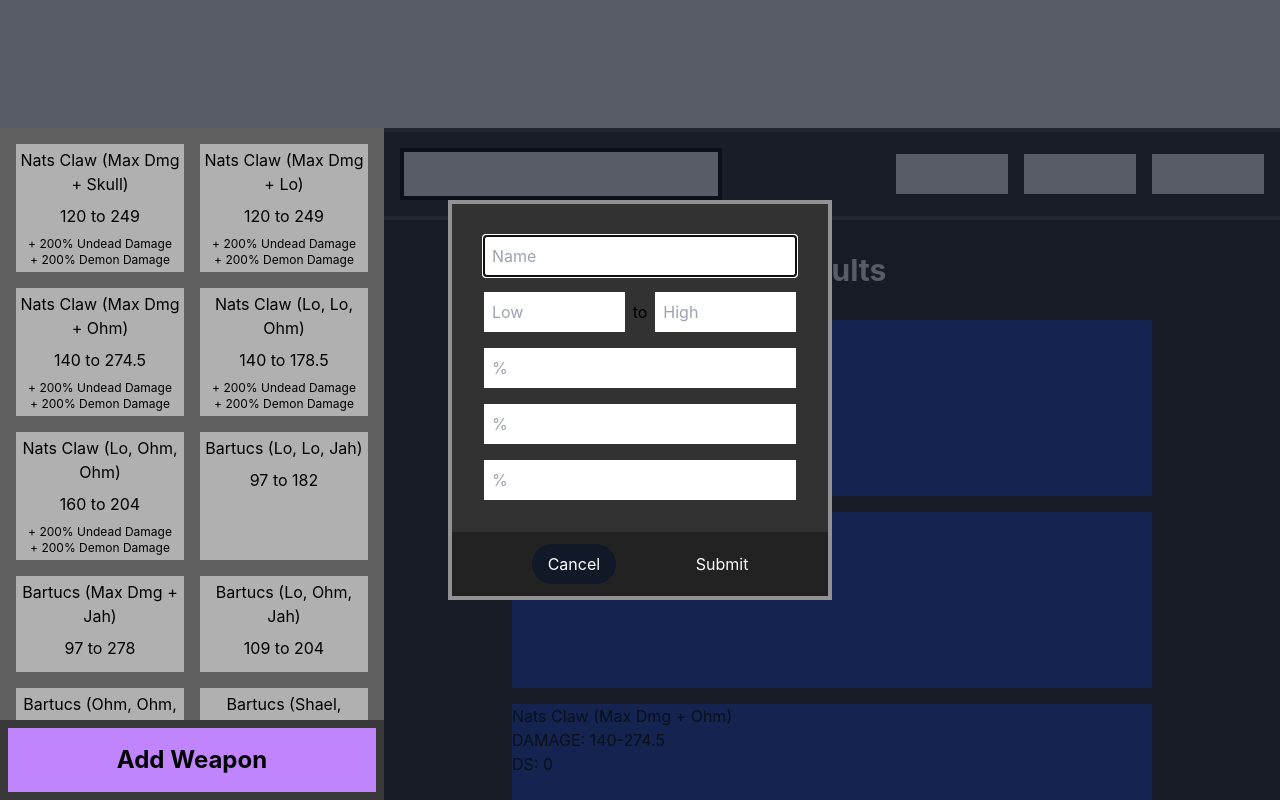
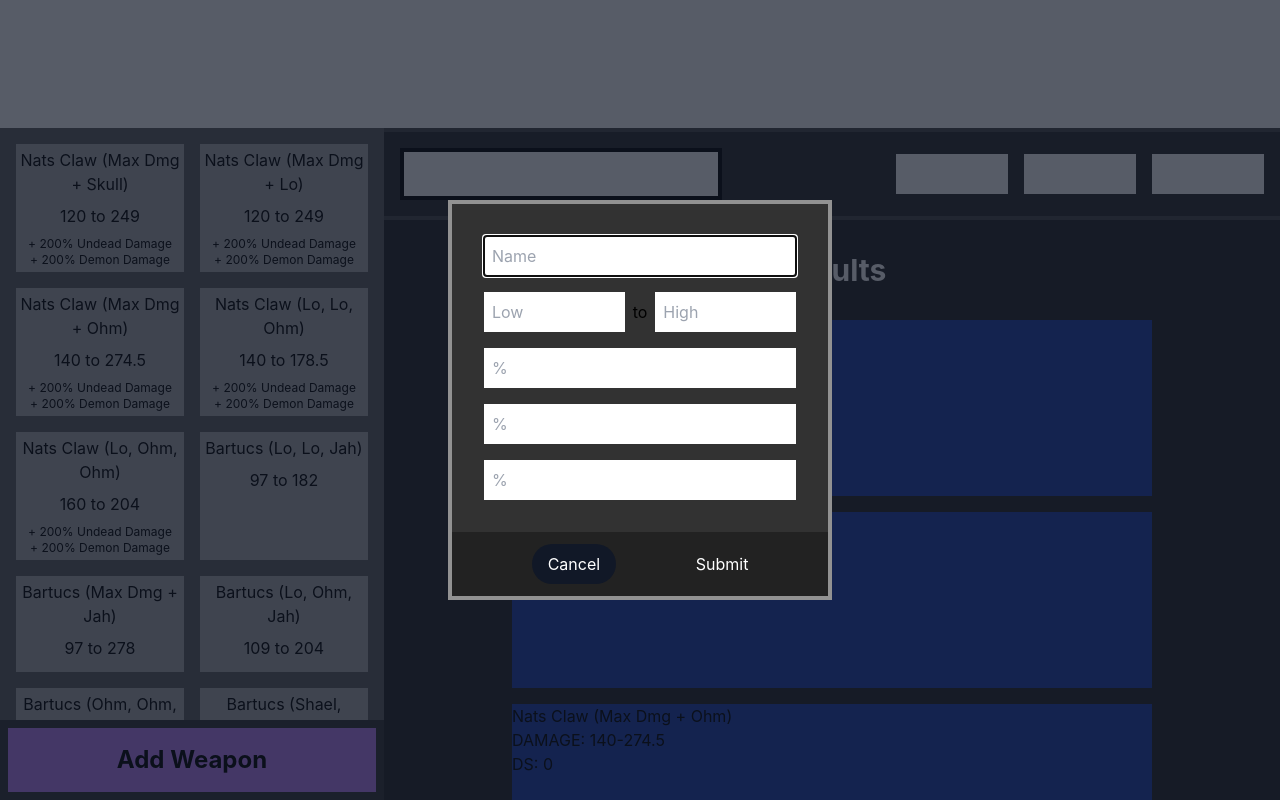
Before and after one commit to Druage/D2_Weapon_Comparison, a Next.js app: page / in a window 1280 px wide. Both pictures are taken after a click on the button "Add Weapon". Built offline with nearby package versions, Linux system fonts and the light colour scheme.

Commit message:
Increase overlay z-index

```diff
--- a/src/components/AddWeaponDialog.tsx
+++ b/src/components/AddWeaponDialog.tsx
@@ -40,7 +40,7 @@ export default function AddWeaponDialog() {
 
     return (
         <DialogPortal>
-            <Overlay className={"fixed inset-0 bg-gray-900 opacity-70"}/>
+            <Overlay className={"fixed inset-0 bg-gray-900 opacity-70 z-50"}/>
             <Content
                 className={
                     "fixed inset-0 z-50 m-auto h-fit w-96 border-4 border-[#929292] bg-white"
```
